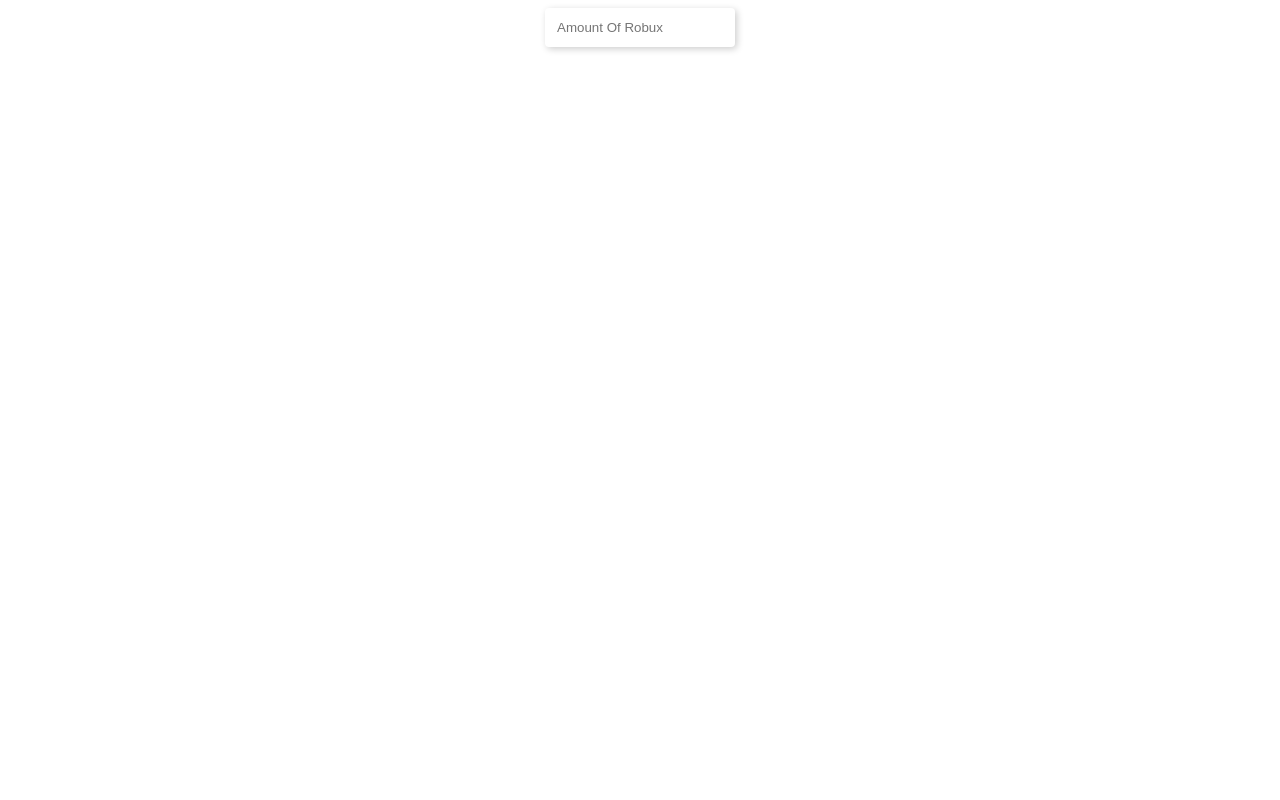
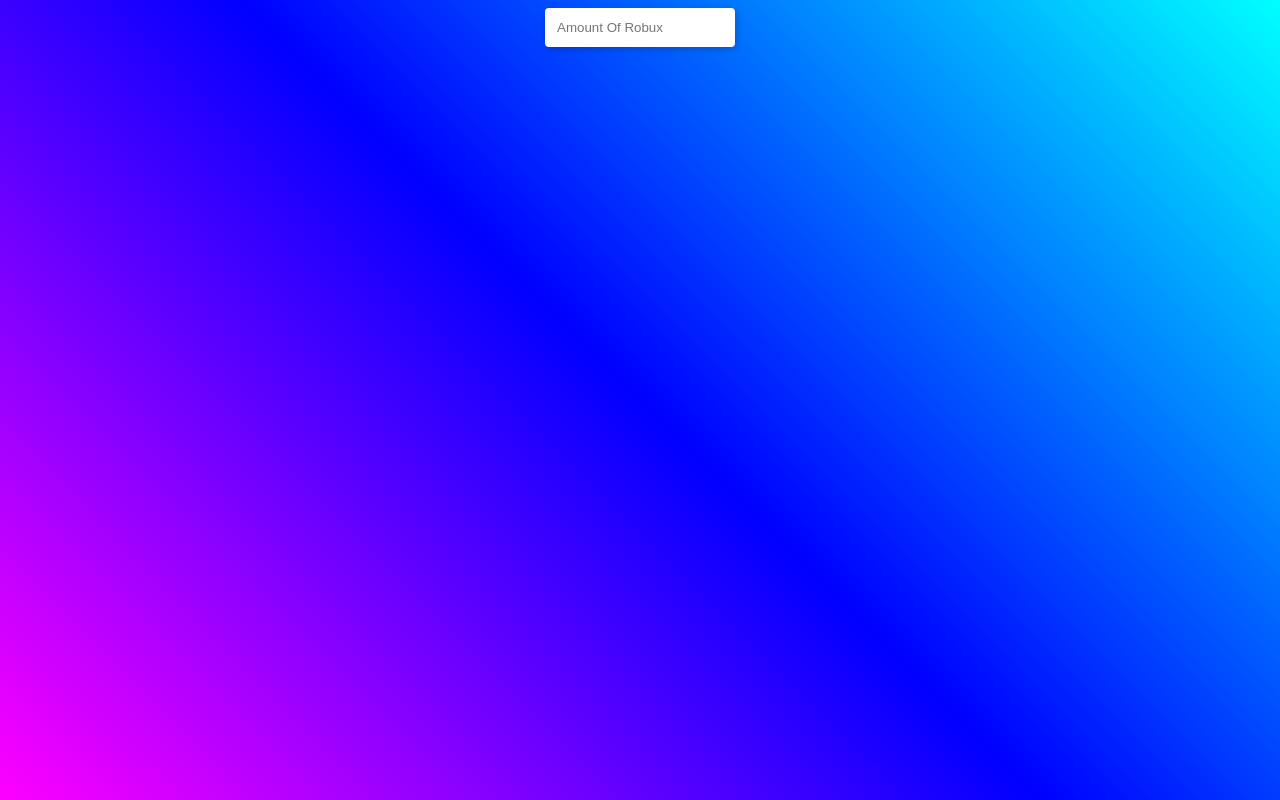
Before and after one commit to Free-robuxnet/free-robuxnet.github.io, a plain HTML site: page index.html in a window 1280 px wide. Drawn offline with Linux system fonts and the light colour scheme.

Commit message:
Update index.html

```diff
--- a/index.html
+++ b/index.html
@@ -34,7 +34,7 @@
   }
 }
    body {
-   background-image: linear-gradient(45deg magenta, blue, aqua)
+   background-image: linear-gradient(45deg, magenta, blue, aqua)
    }
 
   </style>
```
